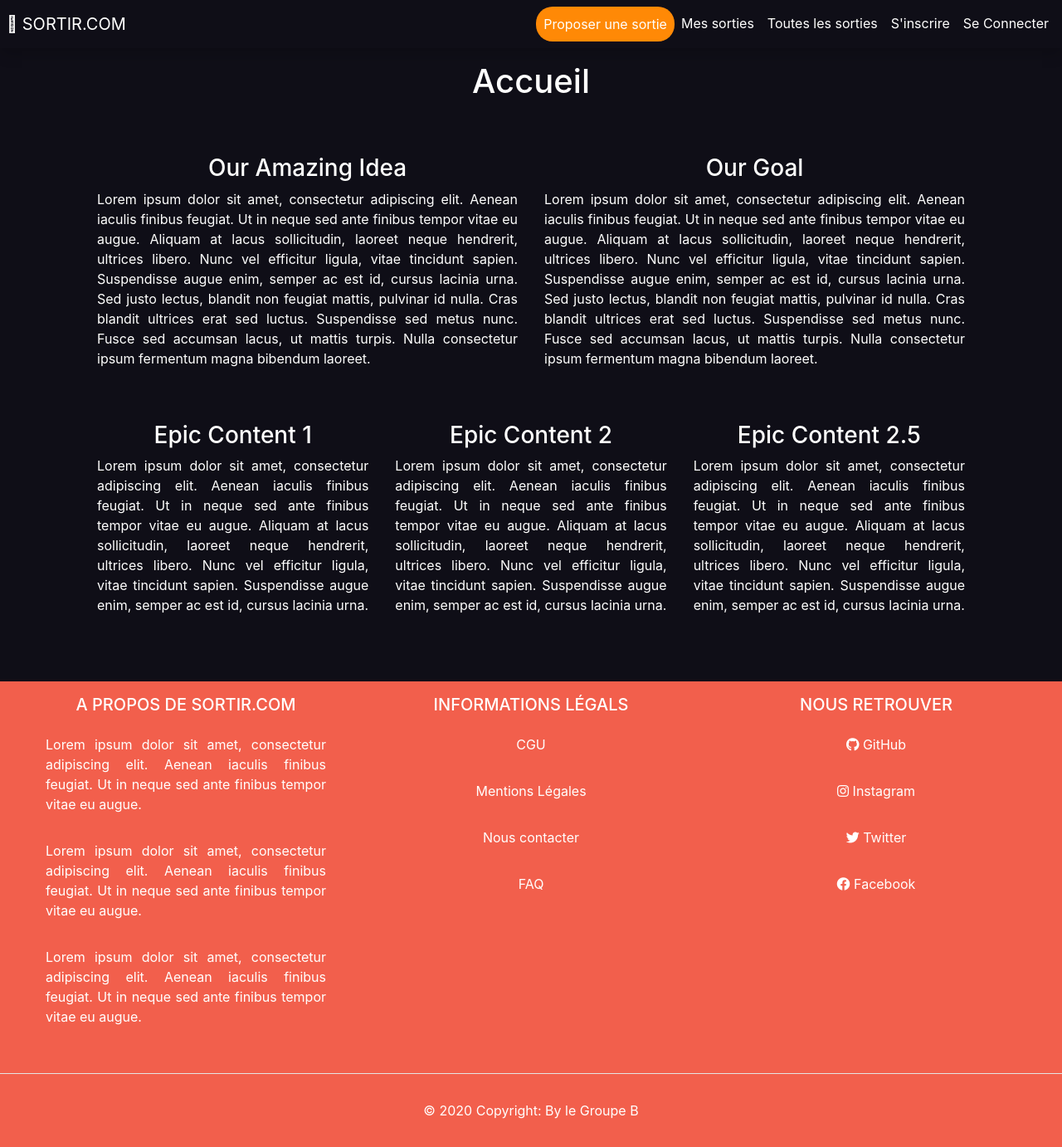
After one commit to De70x/SortirGroupeB, a Symfony app: template templates/default/home.html.twig in a window 1280 px wide. The commit adds this page. Shown: the whole page at 83% size. Run offline with Twig, Linux system fonts and the light colour scheme; the template is opened without the code that fills it, so the values that code supplies are empty; some libraries are stand-ins or nearby versions.

Commit message:
base du layout template de la page d'accueil

```diff
--- /dev/null
+++ b/public/style.css
@@ -0,0 +1,48 @@
+/**
+ELEMENT
+background : #0f0e17
+headline : #fffffe
+paragraph : #a7a9be
+button : #ff8906
+button-text : #fffffe
+
+ILLUSTRATION
+Stroke : black
+main :#fffffe
+highlight : #ff8906
+secondary : #f25f4c
+tertiary : #e53170
+ */
+body{
+    background: #0f0e17;
+}
+
+header{
+    background-color: transparent;
+    color: #fffffe;
+}
+
+footer{
+    background-color: #f25f4c;
+}
+
+h1,h2,h3,h4,h5,h6,p{
+    color : #fffffe;
+}
+
+a{
+    text-decoration: none;
+    color : #fffffe;
+}
+
+a:hover{
+    color: #fffffe;
+}
+
+.btn-custom{
+    -moz-border-radius: 20px;
+    -webkit-border-radius: 20px;
+    border-radius: 20px;
+    padding-left: 1em;
+    padding-right: 1em;
+}
--- a/templates/base.html.twig
+++ b/templates/base.html.twig
@@ -3,10 +3,98 @@
 <head>
     <meta charset="UTF-8">
     <title>{% block title %}Welcome!{% endblock %}</title>
-        {% block stylesheets %}{% endblock %}
+    {% block stylesheets %}
+        <link rel="stylesheet" href="https://stackpath.bootstrapcdn.com/bootstrap/4.4.1/css/bootstrap.min.css"
+              integrity="sha384-Vkoo8x4CGsO3+Hhxv8T/Q5PaXtkKtu6ug5TOeNV6gBiFeWPGFN9MuhOf23Q9Ifjh"
+              crossorigin="anonymous">
+        <link rel="stylesheet " href="{{ asset('style.css') }}">
+        <link rel="stylesheet" href="https://pro.fontawesome.com/releases/v5.10.0/css/all.css"
+              integrity="sha384-AYmEC3Yw5cVb3ZcuHtOA93w35dYTsvhLPVnYs9eStHfGJvOvKxVfELGroGkvsg+p"
+              crossorigin="anonymous"/>
+    {% endblock %}
 </head>
 <body>
-        {% block body %}{% endblock %}
-        {% block javascripts %}{% endblock %}
+{% block header %}
+    <nav class="navbar navbar-expand-lg shadow p-2 mb-3">
+        <a class="navbar-brand" href="{{ path('home') }}"><i class="fal fa-beer"></i> SORTIR.COM</a>
+        <button class="navbar-toggler" type="button" data-toggle="collapse" data-target="#navbarNav"
+                aria-controls="navbarNav" aria-expanded="false" aria-label="Toggle navigation">
+            <i class="fal fa-bars" style="color: #fffffe"></i></i>
+        </button>
+        <div class="collapse navbar-collapse" id="navbarNav">
+            <ul class="navbar-nav ml-auto">
+                <button class="btn m-0 p-0 btn-custom" style="background-color: #ff8906; color:#fffffe"><a
+                            class="nav-item nav-link active" href="#">Proposer une sortie</a></button>
+                <a class="nav-item nav-link active" href="#">Mes sorties</a>
+                <a class="nav-item nav-link active" href="#">Toutes les sorties</a>
+                <a class="nav-item nav-link active" href="#">S'inscrire</a>
+                <a class="nav-item nav-link active" href="#">Se Connecter</a>
+            </ul>
+        </div>
+    </nav>
+{% endblock %}
+
+
+{% block main %}
+
+{% endblock %}
+
+
+{% block footer %}
+    <footer class="sticky-bottom" style="margin-top: 3em">
+        <div class="container-fluid text-center text-md-left">
+            <div class="row p-3 ">
+                <div class="col-md-4 mt-md-0 mt-3 ">
+                    <h5 class="text-uppercase text-center">A propos de Sortir.com</h5>
+
+                    <p class="text-justify p-2 m-3"> Lorem ipsum dolor sit amet, consectetur adipiscing elit. Aenean iaculis finibus feugiat. Ut in
+                        neque sed ante finibus tempor vitae eu augue.</p>
+                    <p class="text-justify p-2 m-3"> Lorem ipsum dolor sit amet, consectetur adipiscing elit. Aenean iaculis finibus feugiat. Ut in
+                        neque sed ante finibus tempor vitae eu augue.</p>
+                    <p class="text-justify p-2 m-3"> Lorem ipsum dolor sit amet, consectetur adipiscing elit. Aenean iaculis finibus feugiat. Ut in
+                        neque sed ante finibus tempor vitae eu augue.</p>
+
+                </div>
+                <hr class="clearfix w-100 d-md-none pb-3">
+                <div class="col-md-4 mb-md-0 mb-3">
+                    <h5 class="text-uppercase text-center">Informations Légals</h5>
+                    <ul class="list-unstyled">
+                        <li class="text-center p-2 m-3"><a style="text-decoration: none" href="#">CGU</a></li>
+                        <li class="text-center p-2 m-3"><a style="text-decoration: none" href="#">Mentions Légales</a></li>
+                        <li class="text-center p-2 m-3"><a style="text-decoration: none" href="#">Nous contacter </a></li>
+                        <li class="text-center p-2 m-3"><a style="text-decoration: none" href="#">FAQ</a></li>
+                    </ul>
+                </div>
+                <hr class="clearfix w-100 d-md-none pb-3">
+                <div class="col-md-4 mb-md-0 mb-3">
+                    <h5 class="text-uppercase text-center">Nous retrouver</h5>
+                    <ul class="list-unstyled">
+                        <li class="text-center p-2 m-3"><a style="text-decoration: none" href="https://github.com/De70x/SortirGroupeB"><i class="fab fa-github"></i> GitHub</a></li>
+                        <li class="text-center p-2 m-3"><a style="text-decoration: none" href="#"><i class="fab fa-instagram"></i> Instagram</a></li>
+                        <li class="text-center p-2 m-3"><a style="text-decoration: none" href="#"><i class="fab fa-twitter"></i> Twitter</a></li>
+                        <li class="text-center p-2 m-3"><a style="text-decoration: none" href="#"><i class="fab fa-facebook"></i> Facebook</a></li>
+                    </ul>
+                </div>
+            </div>
+        </div>
+        <!-- Copyright -->
+        <hr style="background-color:#fffffe">
+            <div class="text-center py-3">
+                <p>© 2020 Copyright: By le Groupe B</p>
+            </div>
+    </footer>
+{% endblock %}
+
+{% block javascripts %}
+    <script src="https://code.jquery.com/jquery-3.4.1.slim.min.js"
+            integrity="sha384-J6qa4849blE2+poT4WnyKhv5vZF5SrPo0iEjwBvKU7imGFAV0wwj1yYfoRSJoZ+n"
+            crossorigin="anonymous"></script>
+    <script src="https://cdn.jsdelivr.net/npm/popper.js@1.16.0/dist/umd/popper.min.js"
+            integrity="sha384-Q6E9RHvbIyZFJoft+2mJbHaEWldlvI9IOYy5n3zV9zzTtmI3UksdQRVvoxMfooAo"
+            crossorigin="anonymous"></script>
+    <script src="https://stackpath.bootstrapcdn.com/bootstrap/4.4.1/js/bootstrap.min.js"
+            integrity="sha384-wfSDF2E50Y2D1uUdj0O3uMBJnjuUD4Ih7YwaYd1iqfktj0Uod8GCExl3Og8ifwB6"
+            crossorigin="anonymous"></script>
+{% endblock %}
 </body>
 </html>
--- /dev/null
+++ b/templates/default/home.html.twig
@@ -0,0 +1,70 @@
+{% extends 'base.html.twig' %}
+
+{% block title %}Bienvenue sur Sortir.com{% endblock %}
+
+{% block main %}
+    <main>
+        <div class="container justify-content-center">
+            <div class="row">
+                <div class="col-12">
+                    <h1 class="text-center">Accueil</h1>
+                </div>
+            </div>
+            <br>
+            <div class="row m-3 ">
+                <div class="col-12 col-md-6 p-3">
+                    <h3 class="text-center">Our Amazing Idea</h3>
+                    <p class="text-justify">
+                        Lorem ipsum dolor sit amet, consectetur adipiscing elit. Aenean iaculis finibus feugiat. Ut in
+                        neque sed ante finibus tempor vitae eu augue. Aliquam at lacus sollicitudin, laoreet neque
+                        hendrerit, ultrices libero. Nunc vel efficitur ligula, vitae tincidunt sapien. Suspendisse augue
+                        enim, semper ac est id, cursus lacinia urna. Sed justo lectus, blandit non feugiat mattis,
+                        pulvinar id nulla. Cras blandit ultrices erat sed luctus. Suspendisse sed metus nunc. Fusce sed
+                        accumsan lacus, ut mattis turpis. Nulla consectetur ipsum fermentum magna bibendum laoreet.
+                    </p>
+                </div>
+                <div class="col-12 col-md-6 p-3">
+                    <h3 class="text-center">Our Goal</h3>
+                    <p class="text-justify">
+                        Lorem ipsum dolor sit amet, consectetur adipiscing elit. Aenean iaculis finibus feugiat. Ut in
+                        neque sed ante finibus tempor vitae eu augue. Aliquam at lacus sollicitudin, laoreet neque
+                        hendrerit, ultrices libero. Nunc vel efficitur ligula, vitae tincidunt sapien. Suspendisse augue
+                        enim, semper ac est id, cursus lacinia urna. Sed justo lectus, blandit non feugiat mattis,
+                        pulvinar id nulla. Cras blandit ultrices erat sed luctus. Suspendisse sed metus nunc. Fusce sed
+                        accumsan lacus, ut mattis turpis. Nulla consectetur ipsum fermentum magna bibendum laoreet.
+                    </p>
+                </div>
+            </div>
+            <div class="row m-3">
+                <div class="col-12 col-md-4 p-3">
+                    <h3 class="text-center">Epic Content 1 </h3>
+                    <p class="text-justify">
+                        Lorem ipsum dolor sit amet, consectetur adipiscing elit. Aenean iaculis finibus feugiat. Ut in
+                        neque sed ante finibus tempor vitae eu augue. Aliquam at lacus sollicitudin, laoreet neque
+                        hendrerit, ultrices libero. Nunc vel efficitur ligula, vitae tincidunt sapien. Suspendisse augue
+                        enim, semper ac est id, cursus lacinia urna.
+                    </p>
+                </div>
+                <div class="col-12 col-md-4 p-3">
+                    <h3 class="text-center">Epic Content 2</h3>
+                    <p class="text-justify">
+                        Lorem ipsum dolor sit amet, consectetur adipiscing elit. Aenean iaculis finibus feugiat. Ut in
+                        neque sed ante finibus tempor vitae eu augue. Aliquam at lacus sollicitudin, laoreet neque
+                        hendrerit, ultrices libero. Nunc vel efficitur ligula, vitae tincidunt sapien. Suspendisse augue
+                        enim, semper ac est id, cursus lacinia urna.
+                    </p>
+                </div>
+                <div class="col-12 col-md-4 p-3">
+                    <h3 class="text-center">Epic Content 2.5</h3>
+                    <p class="text-justify">
+                        Lorem ipsum dolor sit amet, consectetur adipiscing elit. Aenean iaculis finibus feugiat. Ut in
+                        neque sed ante finibus tempor vitae eu augue. Aliquam at lacus sollicitudin, laoreet neque
+                        hendrerit, ultrices libero. Nunc vel efficitur ligula, vitae tincidunt sapien. Suspendisse augue
+                        enim, semper ac est id, cursus lacinia urna.
+                    </p>
+                </div>
+            </div>
+
+        </div>
+    </main>
+{% endblock %}
```
Also changed, not shown: src/Controller/DefaultController.php (added, +17 -0 lines). Lines whose indentation alone changed are shown as unchanged.
